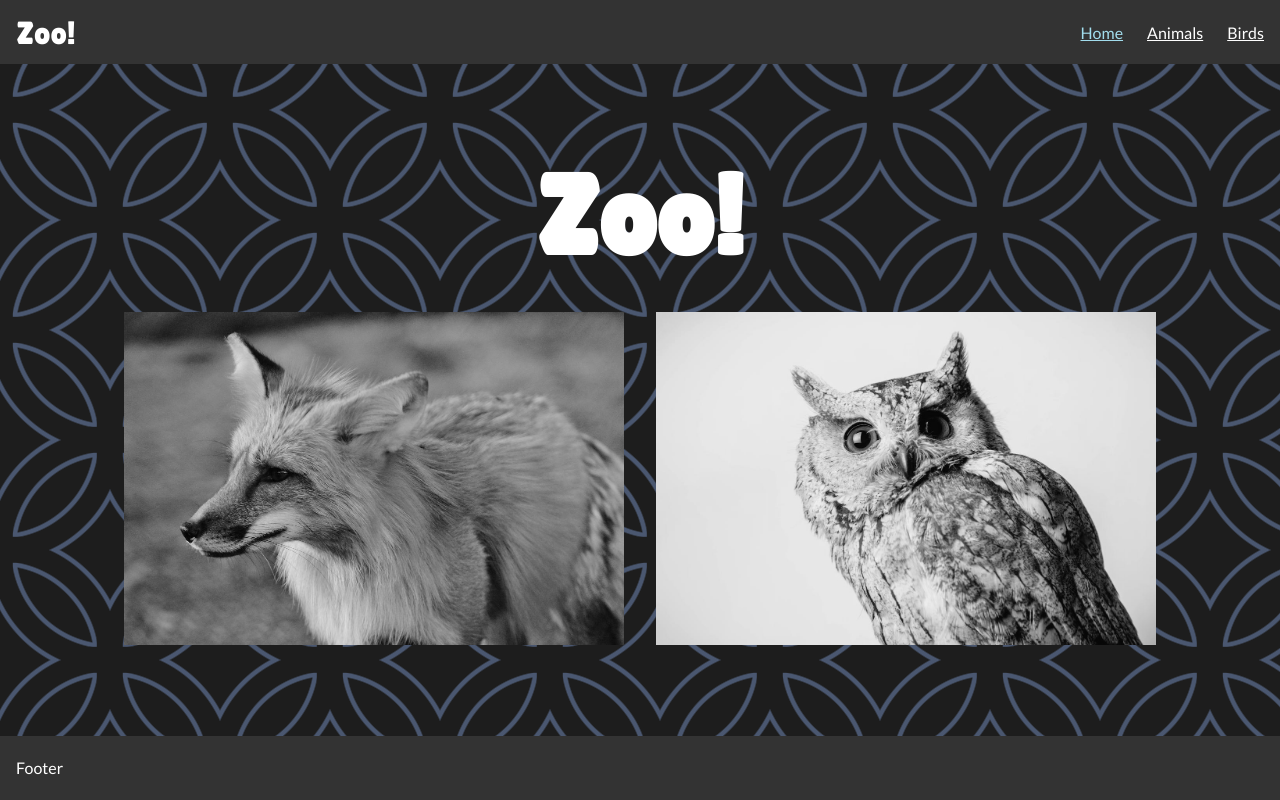
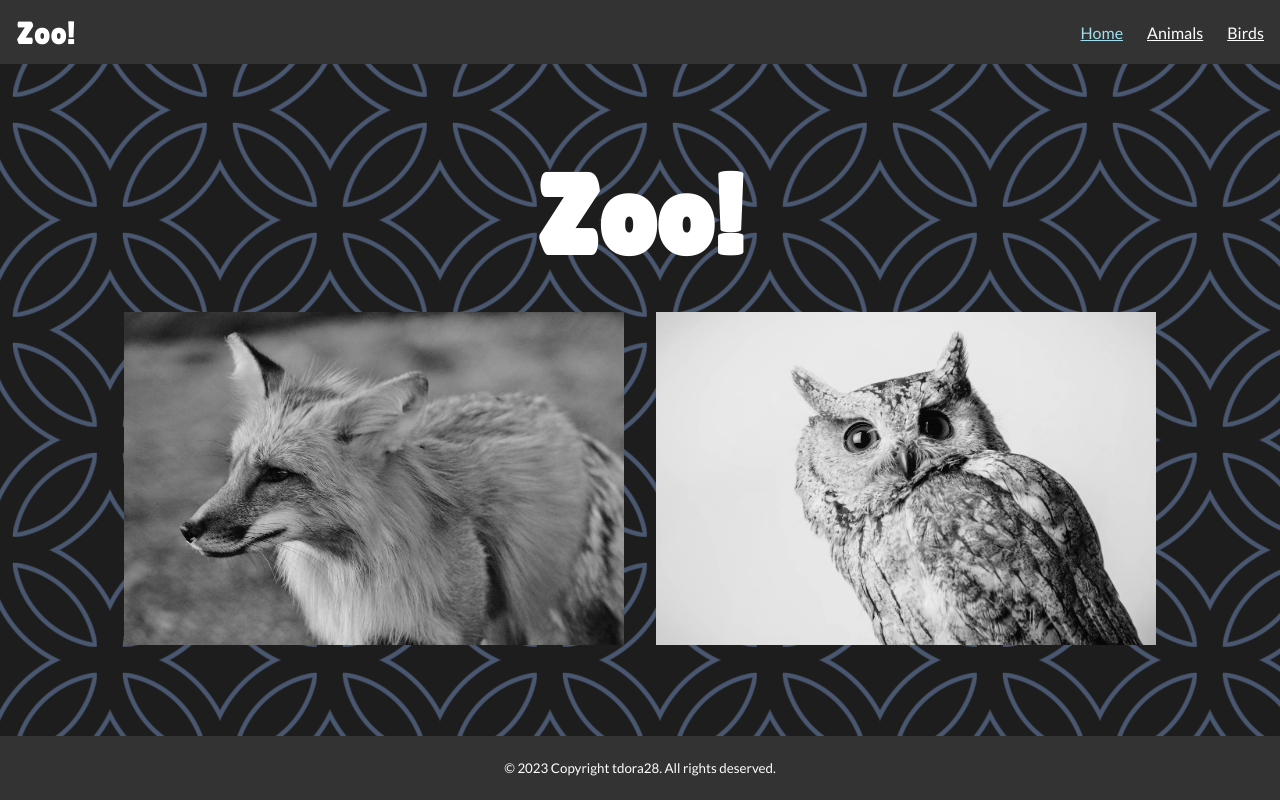
Before and after one commit to tdora28/zoo, a React (Vite) app: page / in a window 1280 px wide. Built offline with nearby package versions, Linux system fonts and the light colour scheme.

Commit message:
Add copy to Footer

```diff
--- a/src/components/Footer.jsx
+++ b/src/components/Footer.jsx
@@ -1,5 +1,9 @@
 const Footer = () => {
-  return <footer>Footer</footer>;
+  return (
+    <footer>
+      <small>&copy; 2023 Copyright tdora28. All rights deserved.</small>
+    </footer>
+  );
 };
 
 export default Footer;
--- a/src/index.css
+++ b/src/index.css
@@ -84,6 +84,10 @@ nav ul li a {
 }
 nav ul li a.active {
   color: var(--clr-accent);
+}
+
+footer small {
+  margin: 0 auto;
 }
 
 /* HOME */
```
